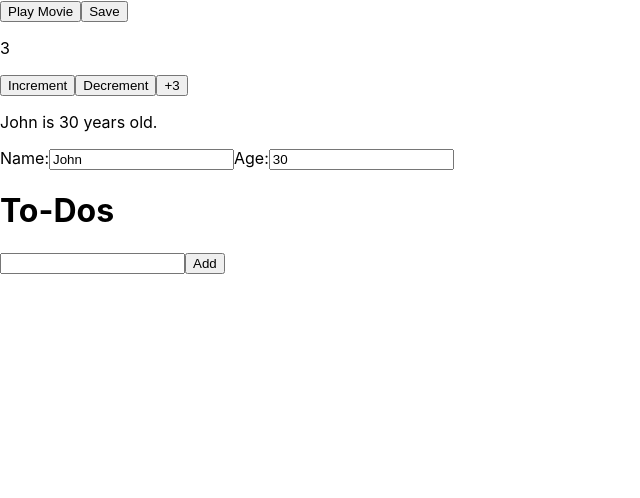
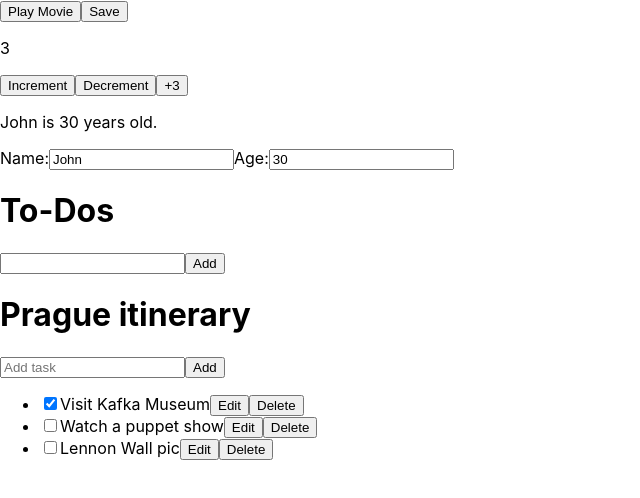
Before and after one commit to DmytroKondrashov/learning_projects, a React (Create React App) app in the folder frontend/react/most_common_react_examples/: page / in a window 1280 px wide. Shown: the top 498 px of the page, without its empty margins (0-640 px from the left). Built offline with nearby package versions, Linux system fonts and the light colour scheme.

Commit message:
add component that uses reducer

```diff
--- a/frontend/react/most_common_react_examples/src/App.js
+++ b/frontend/react/most_common_react_examples/src/App.js
@@ -1,6 +1,7 @@
 import Toolbar from './components/toolbar'
 import './App.css';
 import {UseStateComponent, Person, List} from './components/use_state_component';
+import UseReducerComponent from './components/use_reducer_component';
 
 function App() {
   return (
@@ -9,6 +10,7 @@
       <UseStateComponent initialCount={3} />
       <Person />
       <List/>
+      <UseReducerComponent/>
     </>
   );
 }
--- /dev/null
+++ b/frontend/react/most_common_react_examples/src/components/use_reducer_component.jsx
@@ -0,0 +1,143 @@
+import {useReducer} from 'react'
+import {useState} from 'react'
+
+let nextId = 3;
+const initialTasks = [
+  {id: 0, text: 'Visit Kafka Museum', done: true},
+  {id: 1, text: 'Watch a puppet show', done: false},
+  {id: 2, text: 'Lennon Wall pic', done: false},
+];
+
+function tasksReducer(tasks, action) {
+  switch (action.type) {
+    case 'added': {
+      return [
+        ...tasks,
+        {
+          id: action.id,
+          text: action.text,
+          done: false,
+        },
+      ];
+    }
+    case 'changed': {
+      return tasks.map((t) => {
+        if (t.id === action.task.id) {
+          return action.task;
+        } else {
+          return t;
+        }
+      });
+    }
+    case 'deleted': {
+      return tasks.filter((t) => t.id !== action.id);
+    }
+    default: {
+      throw Error('Unknown action: ' + action.type);
+    }
+  }
+}
+
+export function AddTask({onAddTask}) {
+  const [text, setText] = useState('')
+  return(
+    <>
+      <input placeholder='Add task' value={text} onChange={(e) => setText(e.target.value)}/>
+      <button onClick={(() => {setText(''); onAddTask(text);})}>Add</button>
+    </>
+  )
+}
+
+export function TaskList({ tasks, onChangeTask, onDeleteTask }) {
+  return (
+    <ul>
+      {tasks.map((task) => (
+        <li key={task.id}>
+          <Task task={task} onChange={onChangeTask} onDelete={onDeleteTask} />
+        </li>
+      ))}
+    </ul>
+  );
+}
+
+export function Task({ task, onChange, onDelete }) {
+  const [isEditing, setIsEditing] = useState(false);
+  let taskContent;
+  if (isEditing) {
+    taskContent = (
+      <>
+        <input
+          value={task.text}
+          onChange={(e) => {
+            onChange({
+              ...task,
+              text: e.target.value,
+            });
+          }}
+        />
+        <button onClick={() => setIsEditing(false)}>Save</button>
+      </>
+    );
+  } else {
+    taskContent = (
+      <>
+        {task.text}
+        <button onClick={() => setIsEditing(true)}>Edit</button>
+      </>
+    );
+  }
+  return (
+    <label>
+      <input
+        type="checkbox"
+        checked={task.done}
+        onChange={(e) => {
+          onChange({
+            ...task,
+            done: e.target.checked,
+          });
+        }}
+      />
+      {taskContent}
+      <button onClick={() => onDelete(task.id)}>Delete</button>
+    </label>
+  );
+}
+
+export default function UseReducerComponent() {
+  const [tasks, dispatch] = useReducer(tasksReducer, initialTasks);
+
+  function handleAddTask(text) {
+    dispatch({
+      type: 'added',
+      id: nextId++,
+      text: text,
+    });
+  }
+
+  function handleChangeTask(task) {
+    dispatch({
+      type: 'changed',
+      task: task,
+    });
+  }
+
+  function handleDeleteTask(taskId) {
+    dispatch({
+      type: 'deleted',
+      id: taskId,
+    });
+  }
+
+  return (
+    <>
+      <h1>Prague itinerary</h1>
+      <AddTask onAddTask={handleAddTask} />
+      <TaskList
+        tasks={tasks}
+        onChangeTask={handleChangeTask}
+        onDeleteTask={handleDeleteTask}
+      />
+    </>
+  );
+}
```
